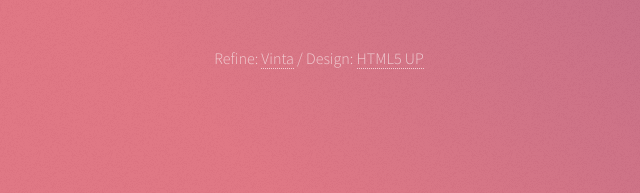
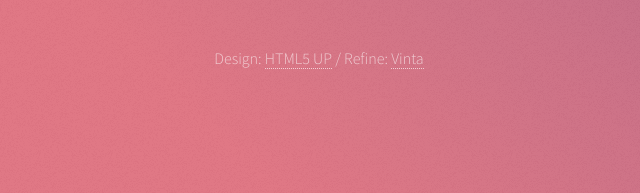
Before and after one commit to vinta/vinta.ws, a plain HTML site: page docker/static-files/homepage/index.html in a window 1280 px wide. Shown: the part 2567-2760 px from the top of the page, 321-961 px from the left. Drawn offline with nearby package versions, Linux system fonts and the light colour scheme; files whose address does not match are found by name.

Commit message:
update footer

```diff
--- a/docker/static-files/homepage/index.html
+++ b/docker/static-files/homepage/index.html
@@ -112,7 +112,7 @@
                         <li><a href="https://www.douban.com/people/vinta/" target="_blank" class="icon douban alt"><span class="label">豆瓣</span></a></li>
                     </ul>
                 </section>
-                <p class="copyright">Refine: <a href="https://vinta.ws">Vinta</a> / Design: <a href="https://html5up.net">HTML5 UP</a></p>
+                <p class="copyright">Design: <a href="https://html5up.net">HTML5 UP</a> / Refine: <a href="https://vinta.ws">Vinta</a></p>
             </footer>
         </div>
         <script src="https://instant.page/2.0.1" type="module" defer integrity="sha384-4Duao6N1ACKAViTLji8I/8e8H5Po/i/04h4rS5f9fQD6bXBBZhqv5am3/Bf/xalr"></script>
```
